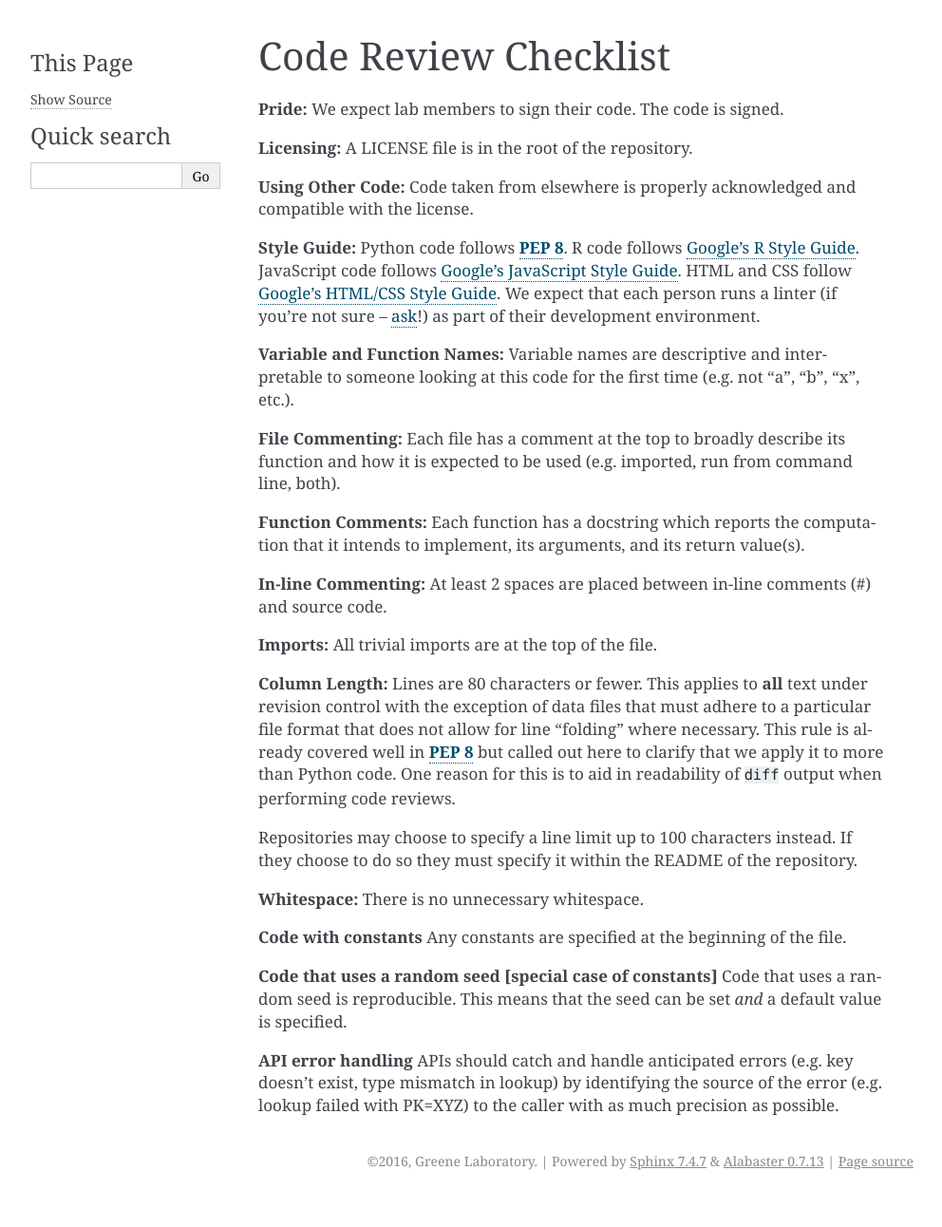
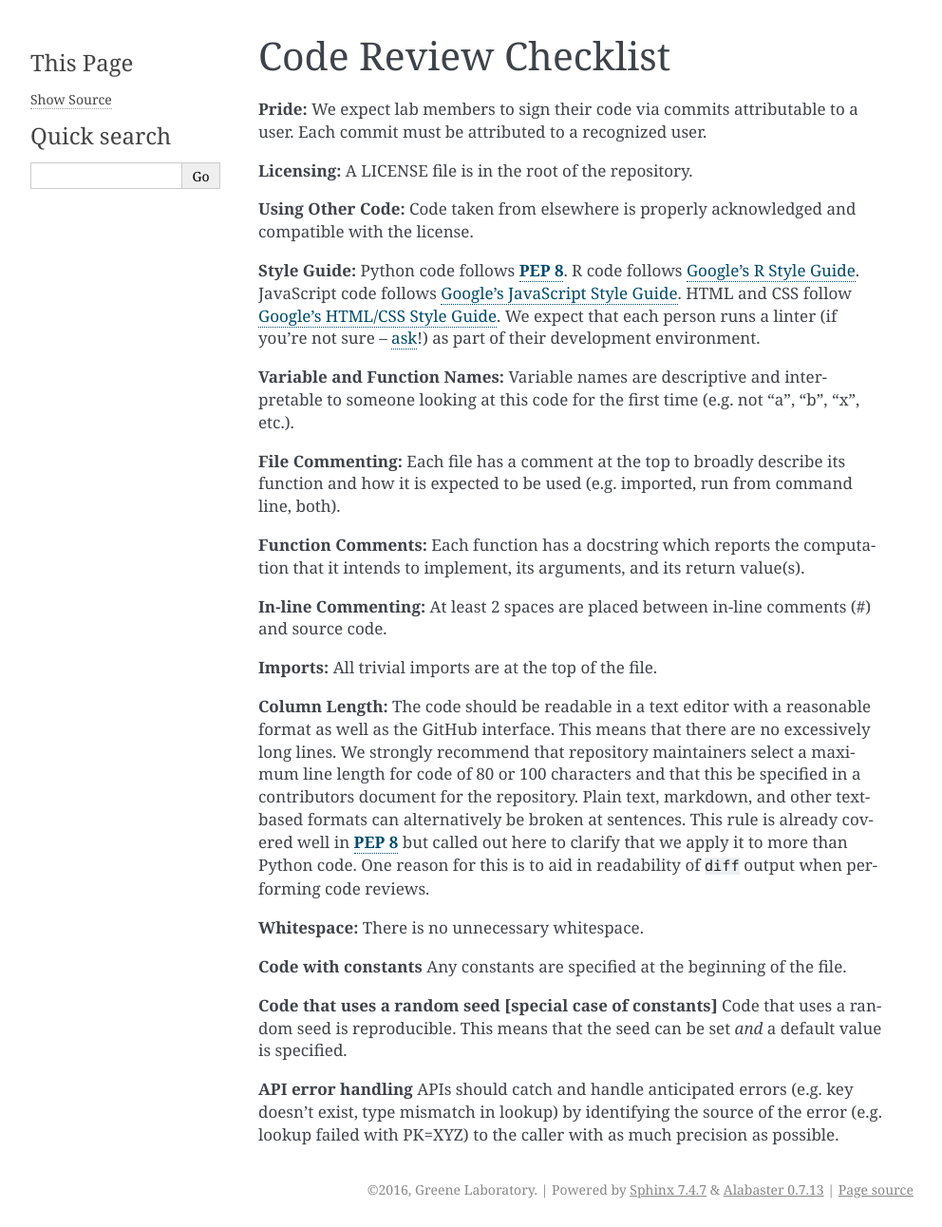
Before and after one commit to greenelab/onboarding, a Sphinx documentation site: the page built from source/code_review_checklist.rst, in a window 1280 px wide. Shown: the whole page at 95% size, without its empty margins (148-1140 px from the left). Built offline with Sphinx 7.4.7, drawn with Linux system fonts in a browser that asks for light colours; before the commit the page ends 1262 px from its top, so only the background shows below that.

Commit message:
update line length; make repo line length more flexible

```diff
--- a/source/code_review_checklist.rst
+++ b/source/code_review_checklist.rst
@@ -4,37 +4,30 @@ Code Review Checklist
 ---------------------
 
 **Pride:**
-We expect lab members to sign their code. The code is signed.
+We expect lab members to sign their code via commits attributable to a user.
+Each commit must be attributed to a recognized user.
 
 **Licensing:**
 A LICENSE file is in the root of the repository.
 
 **Using Other Code:**
-Code taken from elsewhere is properly acknowledged and compatible with the
-license.
+Code taken from elsewhere is properly acknowledged and compatible with the license.
 
 **Style Guide:**
-Python code follows :pep:`8`. R code follows `Google's R Style Guide
-<https://google.github.io/styleguide/Rguide.xml>`_. JavaScript code
-follows `Google's JavaScript Style Guide
-<https://google.github.io/styleguide/javascriptguide.xml>`_.
-HTML and CSS follow `Google's HTML/CSS Style Guide
-<https://google.github.io/styleguide/htmlcssguide.xml>`_.
-We expect that each person runs a linter (if you're not sure -- `ask
-<https://greenelab.slack.com/messages/codereview/>`_!) as part of their
-development environment.
+Python code follows :pep:`8`.
+R code follows `Google's R Style Guide <https://google.github.io/styleguide/Rguide.xml>`_.
+JavaScript code follows `Google's JavaScript Style Guide <https://google.github.io/styleguide/javascriptguide.xml>`_.
+HTML and CSS follow `Google's HTML/CSS Style Guide <https://google.github.io/styleguide/htmlcssguide.xml>`_.
+We expect that each person runs a linter (if you're not sure -- `ask <https://greenelab.slack.com/messages/codereview/>`_!) as part of their development environment.
 
 **Variable and Function Names:**
-Variable names are descriptive and interpretable to someone looking at this
-code for the first time (e.g. not "a", "b", "x", etc.).
+Variable names are descriptive and interpretable to someone looking at this code for the first time (e.g. not "a", "b", "x", etc.).
 
 **File Commenting:**
-Each file has a comment at the top to broadly describe its function and how it
-is expected to be used (e.g. imported, run from command line, both).
+Each file has a comment at the top to broadly describe its function and how it is expected to be used (e.g. imported, run from command line, both).
 
 **Function Comments:**
-Each function has a docstring which reports the computation that it intends to
-implement, its arguments, and its return value(s).
+Each function has a docstring which reports the computation that it intends to implement, its arguments, and its return value(s).
 
 **In-line Commenting:**
 At least 2 spaces are placed between in-line comments (#) and source code.
@@ -43,16 +36,12 @@ At least 2 spaces are placed between in-line comments (#) and source code.
 All trivial imports are at the top of the file.
 
 **Column Length:**
-Lines are 80 characters or fewer. This applies to **all** text under revision
-control with the exception of data files that must adhere to a particular file
-format that does not allow for line "folding" where necessary. This rule is
-already covered well in :pep:`8` but called out here to clarify that we apply
-it to more than Python code. One reason for this is to aid in readability of
-``diff`` output when performing code reviews.
-
-Repositories may choose to specify a line limit up to 100 characters instead.
-If they choose to do so they must specify it within the README of the
-repository.
+The code should be readable in a text editor with a reasonable format as well as the GitHub interface.
+This means that there are no excessively long lines.
+We strongly recommend that repository maintainers select a maximum line length for code of 80 or 100 characters and that this be specified in a contributors document for the repository.
+Plain text, markdown, and other text-based formats can alternatively be broken at sentences.
+This rule is already covered well in :pep:`8` but called out here to clarify that we apply it to more than Python code.
+One reason for this is to aid in readability of ``diff`` output when performing code reviews.
 
 **Whitespace:**
 There is no unnecessary whitespace.
@@ -61,10 +50,8 @@ There is no unnecessary whitespace.
 Any constants are specified at the beginning of the file.
 
 **Code that uses a random seed [special case of constants]**
-Code that uses a random seed is reproducible. This means that the seed can be
-set *and* a default value is specified.
+Code that uses a random seed is reproducible.
+This means that the seed can be set *and* a default value is specified.
 
 **API error handling**
-APIs should catch and handle anticipated errors (e.g. key doesn't exist, type
-mismatch in lookup) by identifying the source of the error (e.g. lookup failed
-with PK=XYZ) to the caller with as much precision as possible.
+APIs should catch and handle anticipated errors (e.g. key doesn't exist, type mismatch in lookup) by identifying the source of the error (e.g. lookup failed with PK=XYZ) to the caller with as much precision as possible.
```
